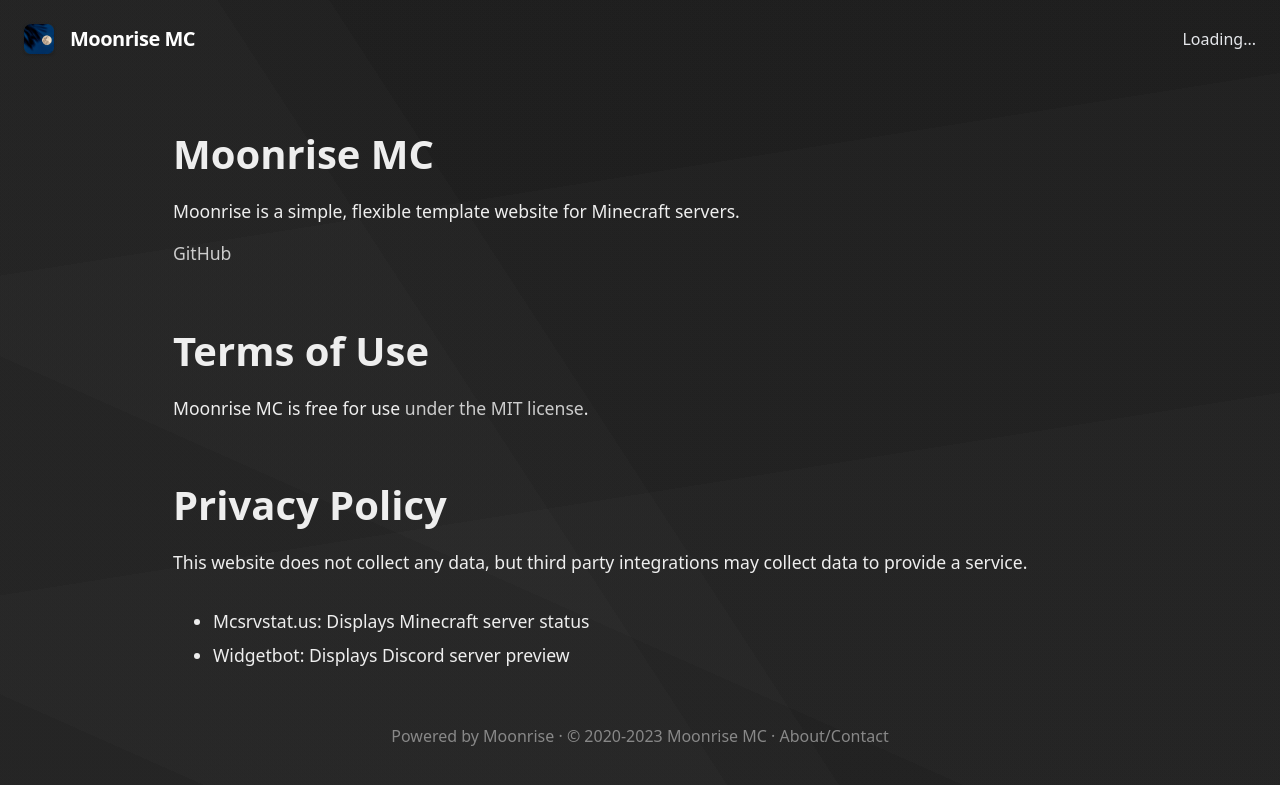
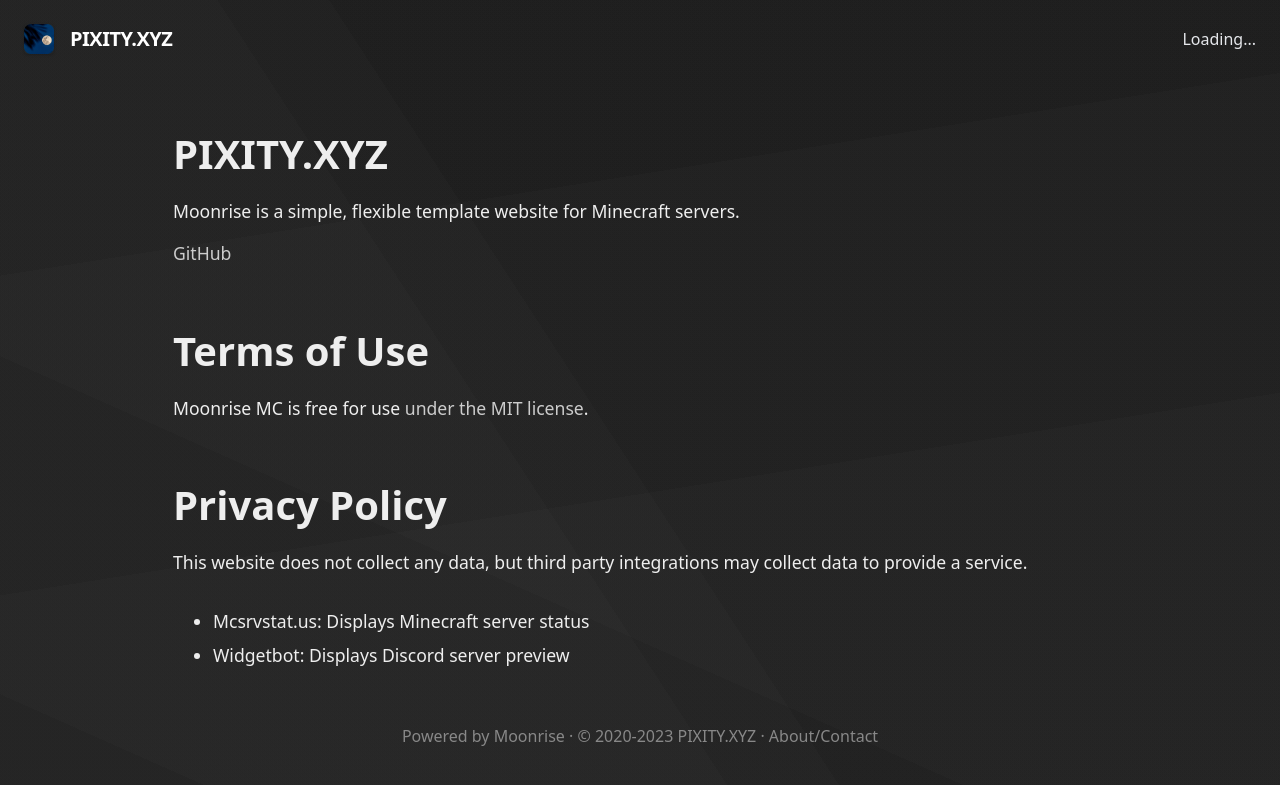
Before and after one commit to PixityFlixity/pixityxyz, a Jekyll site: the page built from docs/about.md, in a window 1280 px wide. Shown: the top 785 px of the page. Built offline with Jekyll 4.4.1, drawn with Linux system fonts in a browser that asks for light colours; our own code applies the rules of GitHub Pages for plain Markdown files.

Commit message:
Update _config.yml

```diff
--- a/docs/_config.yml
+++ b/docs/_config.yml
@@ -11,16 +11,16 @@ showinSearchEngines: true
 
 
 # Set basic server info
-serverName: Moonrise MC
-serverDescription: A Minecraft server where we have lots of fun!
-serverIP: 31.41.59.26:5358
+serverName: PIXITY.XYZ
+serverDescription: Minecraft Survival Server
+serverIP: pixity.xyz
 useBedrockForOnlineStatus: false
 
 
 # Discord information
-discordInvite: https://discord.gg/minecraft
-discordServerID: 299881420891881473
-discordChannelID: 450428756855750666
+discordInvite: https://discord.gg/hUatY6kSyK
+discordServerID: 1057339827823054988
+discordChannelID: 1059556163261300777
 
 
 # # Navbar Links at the top of the page (uncomment "siteNav" to use)
@@ -40,7 +40,7 @@ discordChannelID: 450428756855750666
 
 # Don't change anything below here, these are defaults set by GitHub Pages:
 # ======
-theme: minima
+theme: Cayman
 # plugins:
 #   - jekyll-feed
 # exclude:
```
